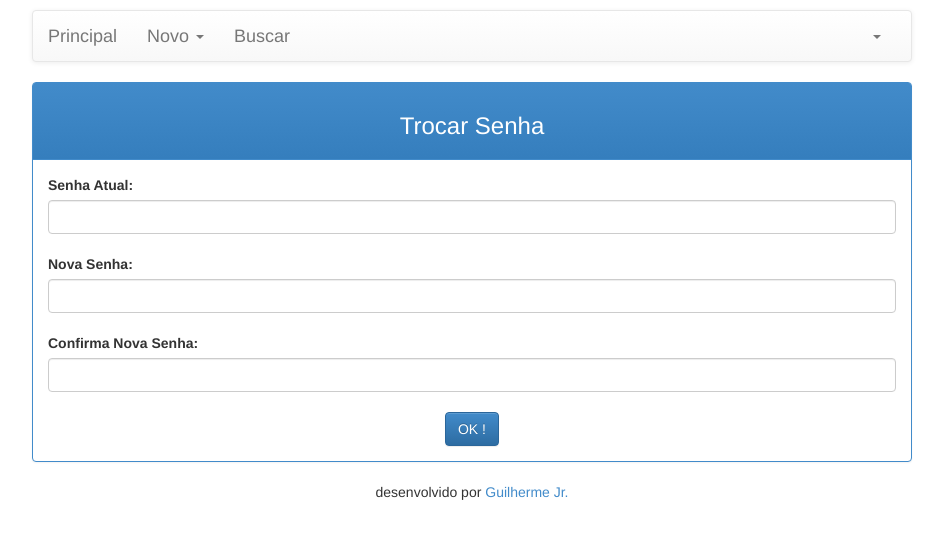
After one commit to guilhermejr/remedios, a CakePHP app: the page made by src/app/View/Usuarios/trocar_senha.ctp in a window 1280 px wide. The commit adds this page. Shown: the top 539 px of the page, without its empty margins (168-1111 px from the left). Run offline with PHP 8.4 and a stand-in for CakePHP, Linux system fonts and the light colour scheme; the template is opened without the code that fills it, so the values that code supplies are empty; form fields are guessed from the names that the template uses; some libraries are stand-ins or nearby versions.

Commit message:
Implementado a troca de senha

```diff
--- a/src/app/View/Layouts/default.ctp
+++ b/src/app/View/Layouts/default.ctp
@@ -41,7 +41,7 @@
 				        <li class="dropdown">
 				          <a href="#" class="dropdown-toggle" data-toggle="dropdown"><?php echo AuthComponent::user('nome'); ?> <span class="caret"></span></a>
 				          <ul class="dropdown-menu" role="menu">
-				            <li><a href="#">Trocar Senha</a></li>
+				            <li><a href="/usuarios/trocarSenha">Trocar Senha</a></li>
 				            <li><a href="/usuarios/logout">Sair</a></li>
 				          </ul>
 				        </li>
--- /dev/null
+++ b/src/app/View/Usuarios/trocar_senha.ctp
@@ -0,0 +1,16 @@
+<div class="panel panel-primary">
+	<div class="panel-heading"><h3>Trocar Senha</h3></div>
+	<div class="panel-body">
+<?php
+
+echo $this->Form->create('Usuario', array('inputDefaults' => array('div' => false)));
+echo $this->Form->input('senhaAtual', array('type' => 'password', 'class' => 'form-control', 'label' => 'Senha Atual:', 'autofocus'));
+echo $this->Form->input('novaSenha', array('type' => 'password', 'class' => 'form-control', 'label' => 'Nova Senha:'));
+echo $this->Form->input('ConfirmarNovaSenha', array('type' => 'password', 'class' => 'form-control', 'label' => 'Confirma Nova Senha:'));
+echo $this->Form->submit('OK !', array('class' => 'btn btn-primary'));
+echo $this->Form->end();
+
+?>
+
+	</div>
+</div>
--- a/src/app/webroot/css/estilo.css
+++ b/src/app/webroot/css/estilo.css
@@ -9,6 +9,15 @@ h1, h2, h3, h4, h5, h6 {
 p {
 	text-align: justify;
 	margin-bottom: 20px;
+}
+
+.form-control {
+  	margin-bottom: 20px;
+  	font-size: 16px;
+}
+
+.submit {
+	text-align: center;
 }
 
 .footer {
```
Also changed, not shown: src/app/Controller/UsuariosController.php (+48 -1 lines).
